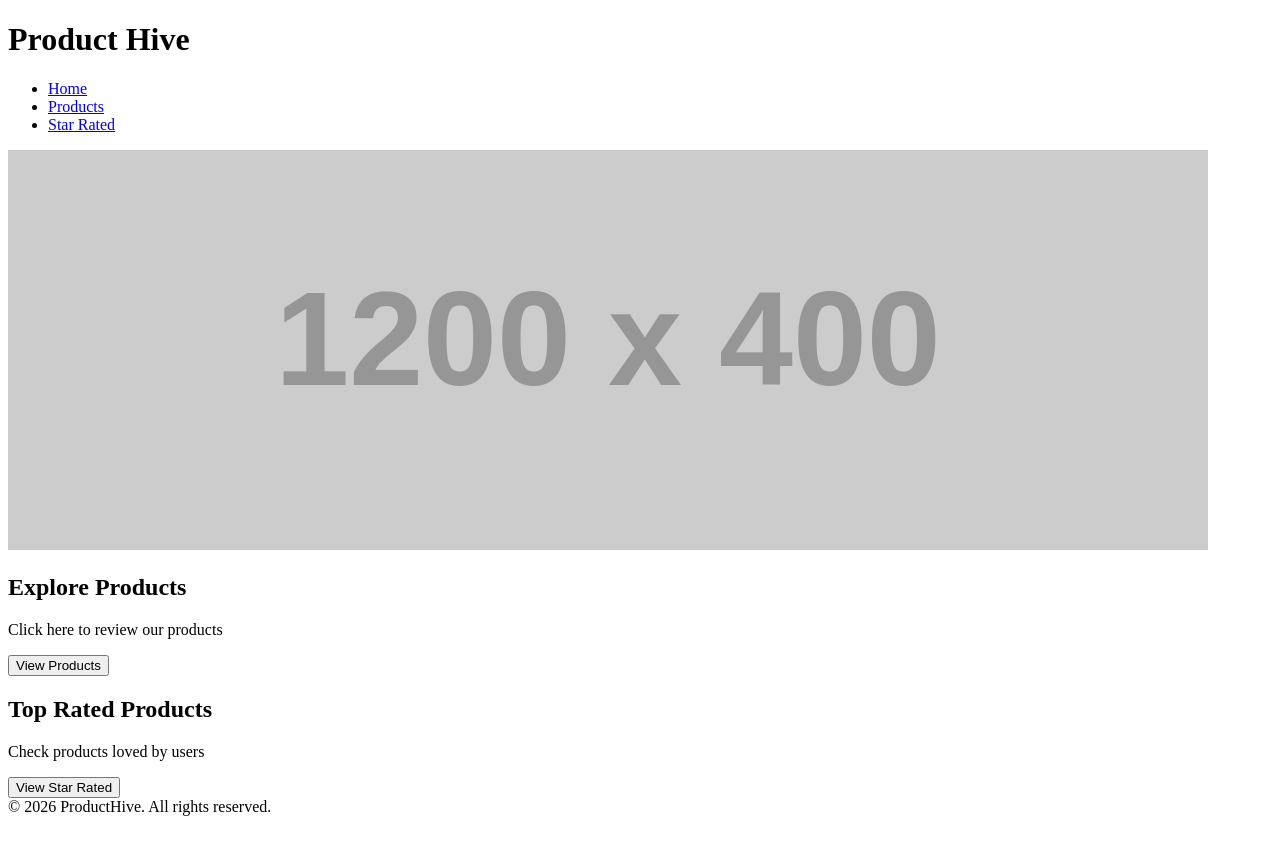
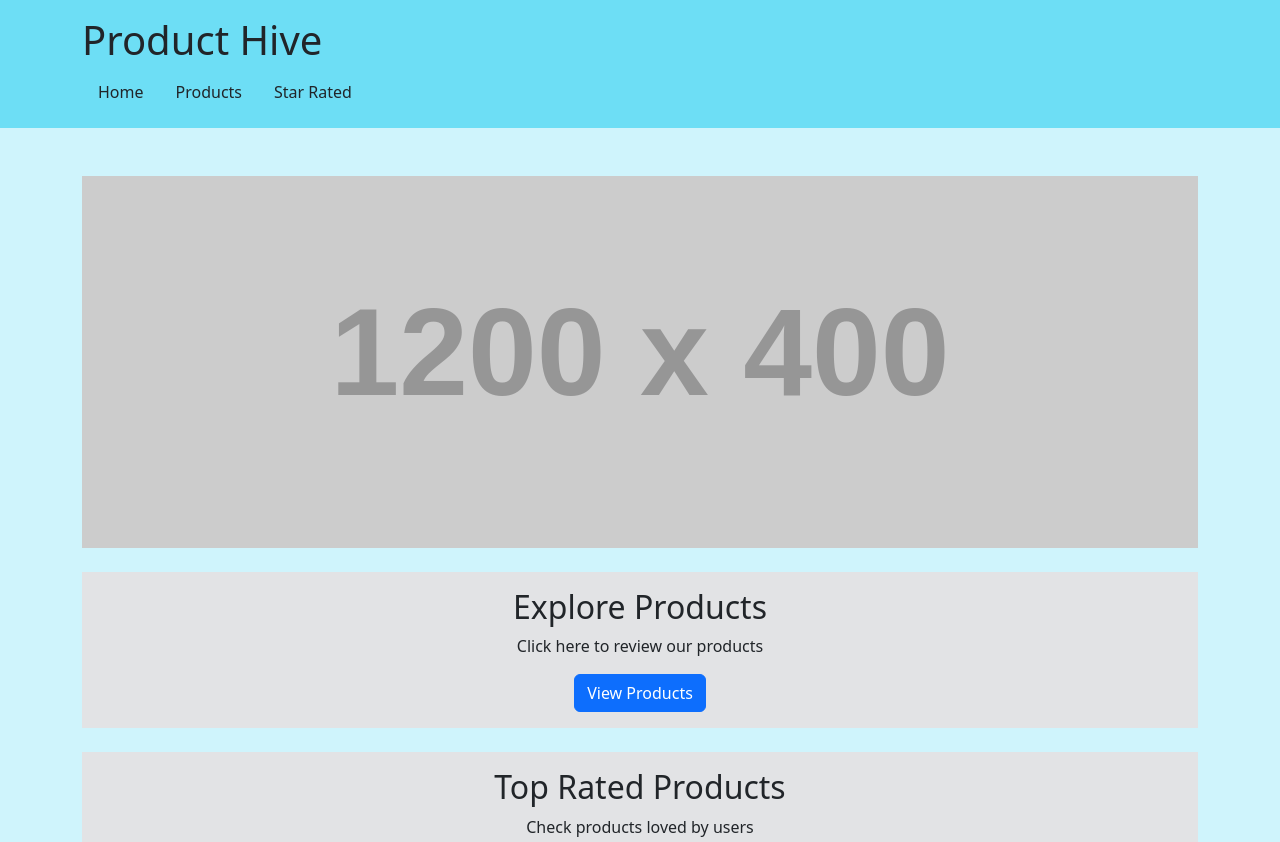
Before and after one commit to vigneshponna07/Product-Hive, a website: page index.html in a window 1280 px wide. Shown: the top 842 px of the page. Drawn offline with nearby package versions, Linux system fonts and the light colour scheme; placeholder pictures from the web are drawn by us.

Commit message:
home page completed

```diff
--- a/index.html
+++ b/index.html
@@ -4,37 +4,40 @@
     <meta charset="UTF-8">
     <meta name="viewport" content="width=device-width, initial-scale=1.0">
     <title>Product Hive</title>
+    <link href="https://cdn.jsdelivr.net/npm/bootstrap@5.3.8/dist/css/bootstrap.min.css" rel="stylesheet" integrity="sha384-sRIl4kxILFvY47J16cr9ZwB07vP4J8+LH7qKQnuqkuIAvNWLzeN8tE5YBujZqJLB" crossorigin="anonymous">
 </head>
 
-<body>
-    <header>
-        <h1>Product Hive</h1>
-        <nav>
-            <ul>
-                <li><a href="index.html">Home</a></li>
-                <li><a href="products.html">Products</a></li>
-                <li><a href="star-rated.html">Star Rated</a></li>
-            </ul>
-        </nav>
-
+<body class="bg-info-subtle">
+    <header class="p-3 bg-info bg-opacity-50">
+      <div class="container">
+          <h1 class="text-dark">Product Hive</h1>
+          <nav>
+             <ul class="nav">
+                  <li class="nav-item"><a class="nav-link text-dark" href="index.html">Home</a></li>
+                  <li class="nav-item"><a class="nav-link text-dark " href="products.html">Products</a></li>
+                  <li class="nav-item"><a class="nav-link text-dark" href="star-rated.html">Star Rated</a></li>
+             </ul>
+          </nav>
+      </div>
     </header>
 
 
-    <main>
-       <section><img src="https://placehold.co/1200x400?text=Product+Hive"></section>
-       <section>
+    <main class="container mt-5">
+       <section><img class="img-fluid" src="https://placehold.co/1200x400?text=Product+Hive">
+    </section>
+       <section class="text-center mt-4 p-3 bg-secondary-subtle">
         <h2>Explore Products</h2>
         <p>Click here to review our products</p>
-        <a href="products.html"> <button>View Products</button></a>
+        <a href="products.html"> <button type="button" class="btn btn-primary">View Products</button></a>
        </section>
-       <section>
+       <section class="text-center mt-4 p-3 bg-secondary-subtle">
         <h2>Top Rated Products</h2>
         <p>Check products loved by users</p>
-        <a href="star-rated.html"> <button>View Star Rated</button></a>
+        <a href="star-rated.html"> <button type="button" class="btn btn-primary">View Star Rated</button></a>
        </section>
     </main>
 
-    <footer>
+    <footer class="text-center bg-info bg-opacity-50 text-dark p-3">
         &copy; 2026 ProductHive. All rights reserved.
     </footer>
 
```
Also changed, not shown: details.html (+1 -0 lines), products.html (+1 -0 lines), star-rated.html (+1 -0 lines).
